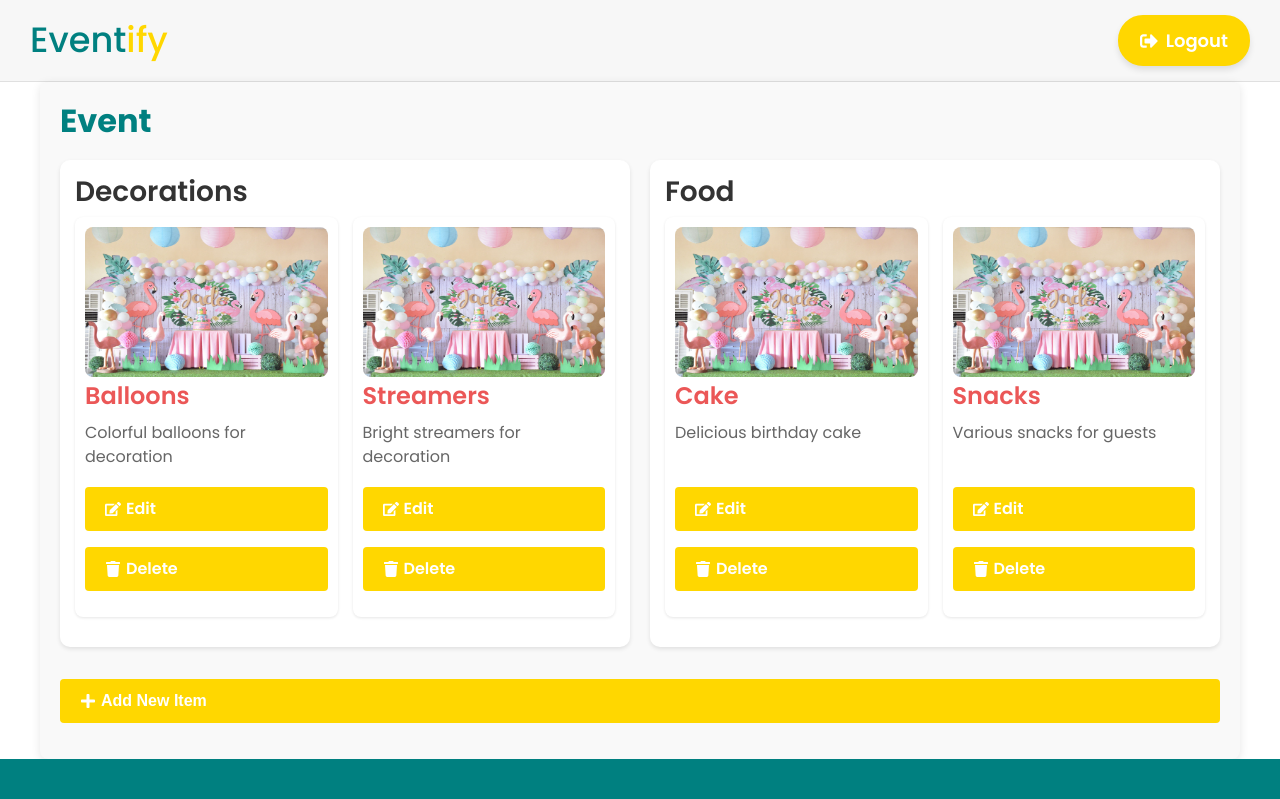
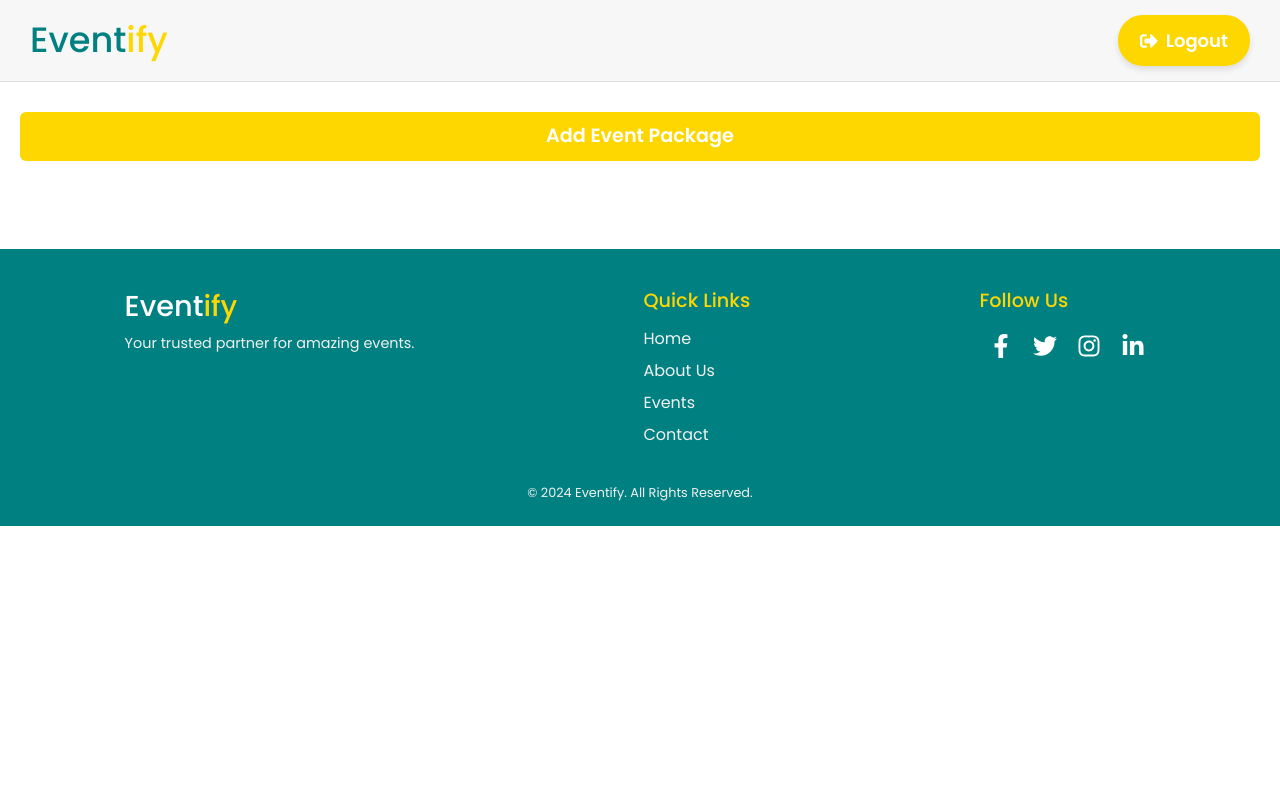
Before and after one commit to Farsana1/Event-Management, a React (Vite) app: page /eventmanage in a window 1280 px wide. Shown: the top 799 px of the page. Built offline with nearby package versions, Linux system fonts and the light colour scheme; a web font is replaced by a local one.

Commit message:
modified client home page

```diff
--- a/src/pages/Event.css
+++ b/src/pages/Event.css
@@ -1,224 +1,61 @@
-/* General Reset & Base Styles */
-* {
-  margin: 0;
-  padding: 0;
-  box-sizing: border-box;
+.event-page {
+  margin-top: 10px;
+  text-align: center;
+  padding: 20px;
 }
 
-html {
-  font-size: 16px;
+.add-btn {
+  background-color: #007bff;
+  color: white;
+  padding: 10px 20px;
+  border: none;
+  cursor: pointer;
+  margin-bottom: 20px;
 }
 
-/* Main Page Container */
-.event-page {
-  font-family: 'Arial', sans-serif;
-  max-width: 1200px;
-  margin: 0 auto;
-  padding: 20px;
-  background: #f9f9f9; /* A soft, light background */
-  border-radius: 8px;
-  box-shadow: 0 2px 10px rgba(0, 0, 0, 0.1);
-  color: #333;
+.add-btn:hover {
+  background-color: #0056b3;
 }
 
-/* Headings */
-h2 {
-  color: #008080;
-  margin-bottom: 15px;
-  font-size: 2em;
-  font-weight: 700;
+.modal {
+  padding-top: 50px;
+  width: 100%;
+  height: 100%;
+  background: rgba(0, 0, 0, 0.5);
+  display: flex;
+  justify-content: center;
+  align-items: center;
 }
 
-h3, h4 {
-  color: #333;
-  font-weight: 600;
+.modal-content {
+  background: white;
+  padding: 20px;
+  border-radius: 8px;
+  width: 400px;
 }
 
-/* Event Categories */
-.event-categories {
-  display: flex;
-  flex-wrap: wrap;
+.modal-content input,
+.modal-content textarea {
+  display: block;
+  width: 100%;
+  margin-bottom: 15px;
+  padding: 10px;
+  border: 1px solid #ddd;
+  border-radius: 4px;
+}
+
+.event-cards {
+  display: grid;
+  grid-template-columns: repeat(auto-fit, minmax(300px, 1fr));
   gap: 20px;
-  justify-content: space-between;
   margin-top: 20px;
 }
 
-/* Category Cards */
-.category {
-  flex: 1 1 calc(33.333% - 20px);
-  box-shadow: 0 2px 4px rgba(0, 0, 0, 0.1);
-  padding: 15px;
-  background-color: #fff;
-  border-radius: 10px;
-  transition: transform 0.3s ease-in-out, box-shadow 0.3s ease;
+.event-card {
+  background: #ffffff;
+  border: 1px solid #ddd;
+  border-radius: 8px;
+  padding: 20px;
+  text-align: left;
+  box-shadow: 0 4px 6px rgba(0, 0, 0, 0.1);
 }
-
-.category:hover {
-  transform: translateY(-5px);
-  box-shadow: 0 4px 8px rgba(0, 0, 0, 0.2);
-}
-
-/* Items under category */
-.items {
-  display: flex;
-  flex-wrap: wrap;
-  gap: 15px;
-}
-
-.item-box {
-  flex: 1 1 calc(50% - 15px);
-  box-shadow: 0 1px 3px rgba(0, 0, 0, 0.1);
-  padding: 10px;
-  margin-bottom: 15px;
-  border-radius: 8px;
-  background-color: #fff;
-  transition: transform 0.3s ease-in-out, box-shadow 0.3s ease;
-  height: 400px; /* Fixed height for all item boxes */
-  display: flex;
-  flex-direction: column;
-  justify-content: space-between;
-}
-
-.item-box:hover {
-  transform: translateY(-5px);
-  box-shadow: 0 3px 6px rgba(0, 0, 0, 0.15);
-}
-
-.item-box img {
-  max-width: 100%;
-  height: 150px;
-  border-radius: 8px;
-  transition: transform 0.2s ease-in-out;
-}
-
-.item-box img:hover {
-  transform: scale(1.05);
-}
-
-.item-box h4 {
-  margin: 5px 0;
-  color: #EB5757;
-}
-
-.item-box p {
-  margin: 5px 0;
-  color: #666;
-  flex-grow: 1; /* Ensure description takes available space */
-}
-
-/* Button Styling */
-.event-btn {
-  color: #fff;
-  border: none;
-  padding: 10px 20px;
-  border-radius: 4px;
-  cursor: pointer;
-  font-size: 16px;
-  margin-bottom: 1rem;
-  transition: all 0.3s ease;
-  display: flex;
-  align-items: center;
-  gap: 5px;
-}
-
-button:hover {
-}
-
-/* Add Button Styling */
-.add-btn {
-  margin-top: 2rem;
-}
-
-/* Modal Styling */
-.modal {
-  position: fixed;
-  top: 0;
-  left: 0;
-  right: 0;
-  bottom: 0;
-  background-color: rgba(0, 0, 0, 0.6);
-  display: flex;
-  justify-content: center;
-  align-items: center;
-  z-index: 1000;
-}
-
-.modal-content {
-  background: #fff;
-  padding: 20px;
-  border-radius: 8px;
-  box-shadow: 0 4px 8px rgba(0, 0, 0, 0.1);
-  width: 90%;
-  max-width: 500px;
-  text-align: center;
-}
-
-.modal-content h3 {
-  margin-bottom: 15px;
-  color: #333;
-}
-
-.modal-content input,
-.modal-content select {
-  width: 100%;
-  padding: 10px;
-  margin: 10px 0;
-  border: 1px solid #ccc;
-  border-radius: 4px;
-}
-
-.modal-content button {
-  margin-top: 10px;
-  padding: 10px 20px;
-  background-color: #FF6F61;
-  color: white;
-  border: none;
-  border-radius: 5px;
-  cursor: pointer;
-  transition: background-color 0.3s ease;
-}
-
-.modal-content button:hover {
-  background-color: #d43c3c;
-}
-
-/* Responsive Adjustments */
-@media (max-width: 768px) {
-  .event-categories {
-    gap: 15px;
-  }
-
-  .category {
-    flex: 1 1 100%;
-  }
-
-  .item-box {
-    flex: 1 1 100%;
-  }
-
-  .items .item img {
-    height: 120px;
-  }
-}
-
-@media (max-width: 480px) {
-  h2 {
-    font-size: 1.6em;
-  }
-
-  .category {
-    flex: 1 1 100%;
-  }
-
-  .item-box {
-    flex: 1 1 100%;
-  }
-
-  .modal-content {
-    width: 95%;
-  }
-
-  .item img {
-    height: 100px;
-  }
-}
--- a/src/pages/Event.jsx
+++ b/src/pages/Event.jsx
@@ -1,124 +1,113 @@
 import React, { useState } from 'react';
-import { useLocation } from 'react-router-dom';
-import { FaPlus, FaEdit, FaTrash } from 'react-icons/fa';
-import Image1 from '../assets/images/birthday.jpg';
 import './Event.css';
 
 const Event = () => {
-  const location = useLocation();
-  const title = location.state;
-  const [eventCategories, setEventCategories] = useState([
-    {
-      name: 'Decorations',
-      items: [
-        { id: 1, name: 'Balloons', image: Image1, description: 'Colorful balloons for decoration', price: 100 },
-        { id: 2, name: 'Streamers', image: Image1, description: 'Bright streamers for decoration', price: 50 }
-      ]
-    },
-    {
-      name: 'Food',
-      items: [
-        { id: 3, name: 'Cake', image: Image1, description: 'Delicious birthday cake', price: 500 },
-        { id: 4, name: 'Snacks', image: Image1, description: 'Various snacks for guests', price: 200 }
-      ]
-    }
-  ]);
-  const [newItem, setNewItem] = useState({ name: '', image: null, description: '', price: '', category: '' });
+  const [events, setEvents] = useState([]);
   const [isModalOpen, setIsModalOpen] = useState(false);
-  const [editingItem, setEditingItem] = useState(null);
+  const [newEvent, setNewEvent] = useState({
+    title: '',
+    venue: '',
+    costumes: '',
+    catering: '',
+    photography: '',
+    priceRange: ''
+  });
 
   const handleInputChange = (e) => {
     const { name, value } = e.target;
-    setNewItem({ ...newItem, [name]: value });
+    setNewEvent({ ...newEvent, [name]: value });
   };
 
-  const handleFileChange = (e) => {
-    const file = e.target.files[0];
-    setNewItem({ ...newItem, image: URL.createObjectURL(file) });
-  };
-
-  const handleAddNewItem = () => {
-    const updatedCategories = eventCategories.map(category => {
-      if (category.name === newItem.category) {
-        return { ...category, items: [...category.items, { ...newItem, id: Date.now(), price: Number(newItem.price) }] };
-      }
-      return category;
+  const handleAddEvent = () => {
+    setEvents([...events, { ...newEvent, id: Date.now() }]);
+    setNewEvent({
+      title: '',
+      venue: '',
+      costumes: '',
+      catering: '',
+      photography: '',
+      priceRange: ''
     });
-    setEventCategories(updatedCategories);
-    setNewItem({ name: '', image: null, description: '', price: '', category: '' });
-    setIsModalOpen(false); // Close modal after adding item
-  };
-
-  const handleEditItem = (item) => {
-    setEditingItem(item);
-    setNewItem({ ...item, category: eventCategories.find(category => category.items.some(i => i.id === item.id)).name });
-    setIsModalOpen(true); // Open modal for editing
-  };
-
-  const handleSaveEdit = () => {
-    const updatedCategories = eventCategories.map(category => {
-      if (category.name === newItem.category) {
-        return { ...category, items: category.items.map(item => item.id === editingItem.id ? { ...newItem, id: item.id } : item) };
-      }
-      return category;
-    });
-    setEventCategories(updatedCategories);
-    setNewItem({ name: '', image: null, description: '', price: '', category: '' });
-    setEditingItem(null);
-    setIsModalOpen(false); // Close modal after saving edit
-  };
-
-  const handleDeleteItem = (itemId) => {
-    const updatedCategories = eventCategories.map(category => ({
-      ...category,
-      items: category.items.filter(item => item.id !== itemId)
-    }));
-    setEventCategories(updatedCategories);
+    setIsModalOpen(false); // Close modal after adding event
   };
 
   return (
     <div className="event-page">
-      <h2>{title} Event</h2>
-      <div className="event-categories">
-        {eventCategories.map((category) => (
-          <div key={category.name} className="category">
-            <h3>{category.name}</h3>
-            <div className="items">
-              {category.items.map((item) => (
-                <div key={item.id} className="item-box">
-                  {item.image && <img src={item.image} alt={item.name} />}
-                  <h4>{item.name}</h4>
-                  <p>{item.description}</p>
-                  <button className='event-btn' onClick={() => handleEditItem(item)}><FaEdit /> Edit</button>
-                  <button className='event-btn' onClick={() => handleDeleteItem(item.id)}><FaTrash /> Delete</button>
-                </div>
-              ))}
+      <button className="add-btn" onClick={() => setIsModalOpen(true)}>
+        Add Event Package
+      </button>
+
+      {/* Modal */}
+      {isModalOpen && (
+        <div className="modal">
+          <div className="modal-content">
+            <h3>Add Event Package</h3>
+            <input
+              type="text"
+              name="title"
+              placeholder="Event Title"
+              value={newEvent.title}
+              onChange={handleInputChange}
+            />
+            <textarea
+              name="venue"
+              placeholder="Venue Details"
+              value={newEvent.venue}
+              onChange={handleInputChange}
+            />
+            <textarea
+              name="costumes"
+              placeholder="Costume Recommendations"
+              value={newEvent.costumes}
+              onChange={handleInputChange}
+            />
+            <textarea
+              name="catering"
+              placeholder="Catering Menu"
+              value={newEvent.catering}
+              onChange={handleInputChange}
+            />
+            <textarea
+              name="photography"
+              placeholder="Photography Details"
+              value={newEvent.photography}
+              onChange={handleInputChange}
+            />
+            <input
+              type="text"
+              name="priceRange"
+              placeholder="Price Range (e.g., ₹65,000 - ₹80,000)"
+              value={newEvent.priceRange}
+              onChange={handleInputChange}
+            />
+            <div>
+              <button className="event-btn" onClick={handleAddEvent}>
+                Add Event
+              </button>
+              <button
+                className="event-btn close-btn mt-3"
+                onClick={() => setIsModalOpen(false)}
+              >
+                Close
+              </button>
             </div>
+          </div>
+        </div>
+      )}
+
+      {/* Event Cards */}
+      <div className="event-cards mt-5">
+        {events.map((event) => (
+          <div key={event.id} className="event-card">
+            <h3>Event Package: {event.title}</h3>
+            <p><strong>Venue:</strong> {event.venue}</p>
+            <p><strong>Costumes:</strong> {event.costumes}</p>
+            <p><strong>Catering:</strong> {event.catering}</p>
+            <p><strong>Photography:</strong> {event.photography}</p>
+            <p><strong>Price Range:</strong> {event.priceRange}</p>
           </div>
         ))}
       </div>
-      <>
-        <button className='add-btn event-btn' onClick={() => setIsModalOpen(true)}><FaPlus /> Add New Item</button>
-        {isModalOpen && (
-          <div className="modal">
-            <div className="modal-content">
-              <h3>{editingItem ? 'Edit Item' : 'Add New Item'}</h3>
-              <input type="text" name="name" placeholder="Item Name" value={newItem.name} onChange={handleInputChange} />
-              <input type="file" name="image" onChange={handleFileChange} />
-              <input type="text" name="description" placeholder="Description" value={newItem.description} onChange={handleInputChange} />
-              <input type="number" name="price" placeholder="Price" value={newItem.price} onChange={handleInputChange} />
-              <select name="category" value={newItem.category} onChange={handleInputChange}>
-                <option value="">Select Category</option>
-                {eventCategories.map((category) => (
-                  <option key={category.name} value={category.name}>{category.name}</option>
-                ))}
-              </select>
-              <button className='event-btn' onClick={editingItem ? handleSaveEdit : handleAddNewItem}>{editingItem ? 'Save Changes' : 'Add Item'}</button>
-              <button className='event-btn' onClick={() => setIsModalOpen(false)}>Cancel</button>
-            </div>
-          </div>
-        )}
-      </>
     </div>
   );
 };
--- a/src/pages/LoginRegister.jsx
+++ b/src/pages/LoginRegister.jsx
@@ -4,7 +4,10 @@ import './Loginregister.css';
 import { serverUrl } from '../server';
 import { useNavigate } from 'react-router-dom';
 const Loginregister = ({setusername}) => {
+
+
   const [action, setAction] = useState('');
+
   const [formData, setFormData] = useState({
     username: '',
     email: '',
```
